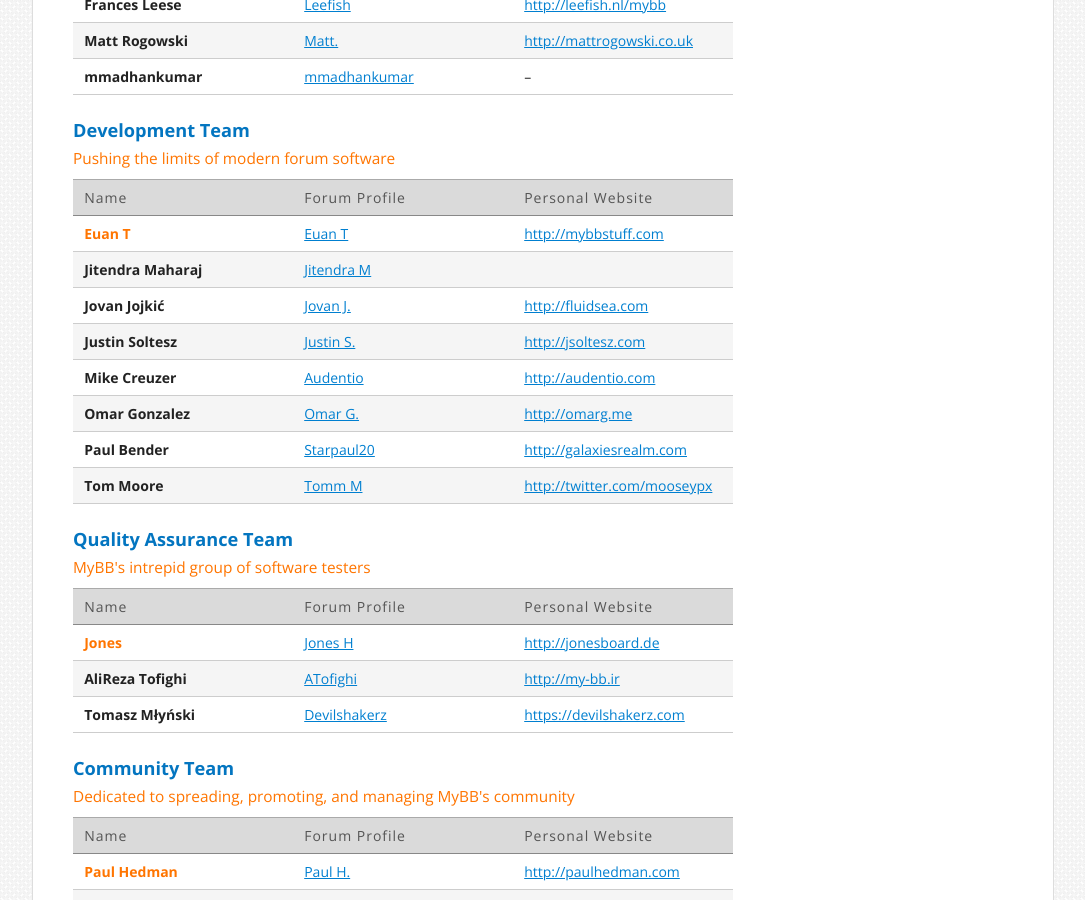
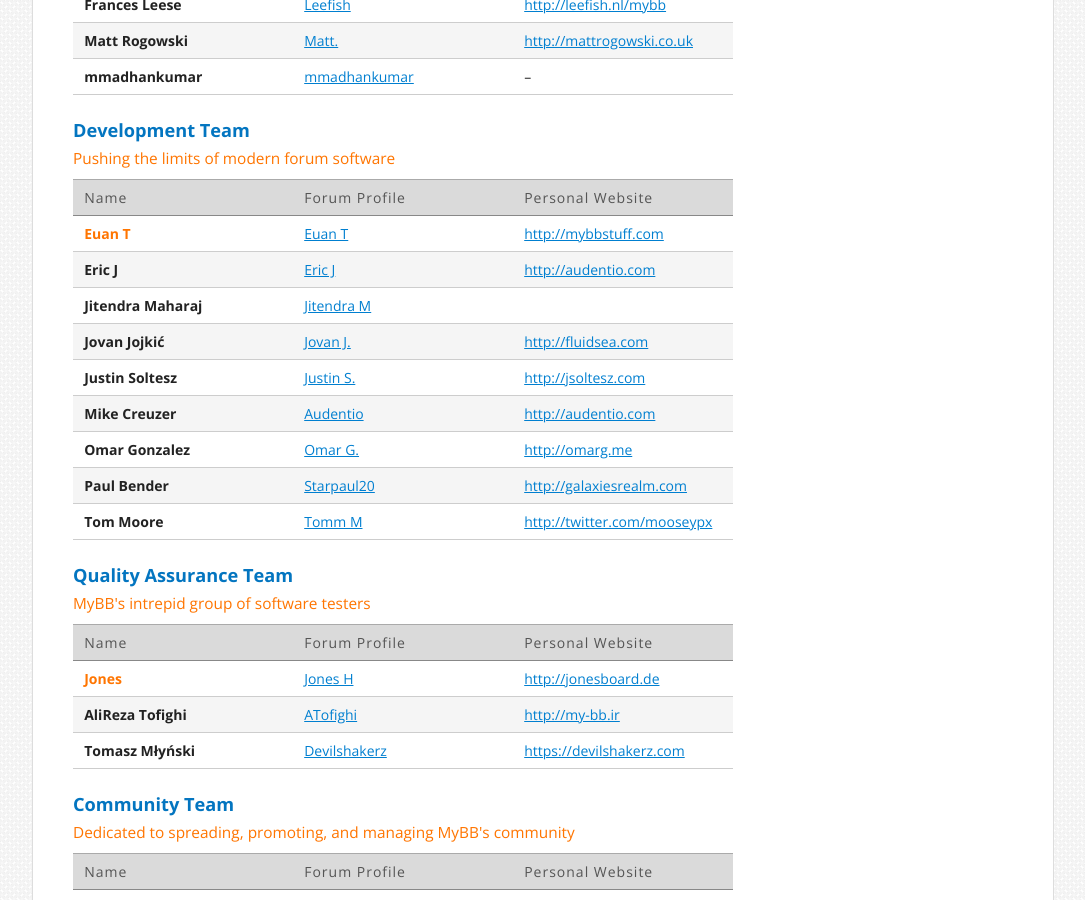
Before and after one commit to mybb/mybb.com, a Jekyll site: the page built from about/team.html, in a window 1280 px wide and 900 px high, scrolled down 800 px. Shown: the whole window, without its empty margins (97-1182 px from the left). Built offline with Jekyll 4.4.1, drawn with Linux system fonts in a browser that asks for light colours; nearby versions of some CDN libraries; Markdown is read by kramdown in place of the engine named in the settings.

Commit message:
Add Eric J
Add Eric J to development team

```diff
--- a/_data/team_development.yml
+++ b/_data/team_development.yml
@@ -30,3 +30,7 @@
   uid: 14621
   username: "Tomm M"
   website: "http://twitter.com/mooseypx"
+- name: "Eric J"
+  uid: 13376
+  username: "Eric J"
+  website: "http://audentio.com"
```
